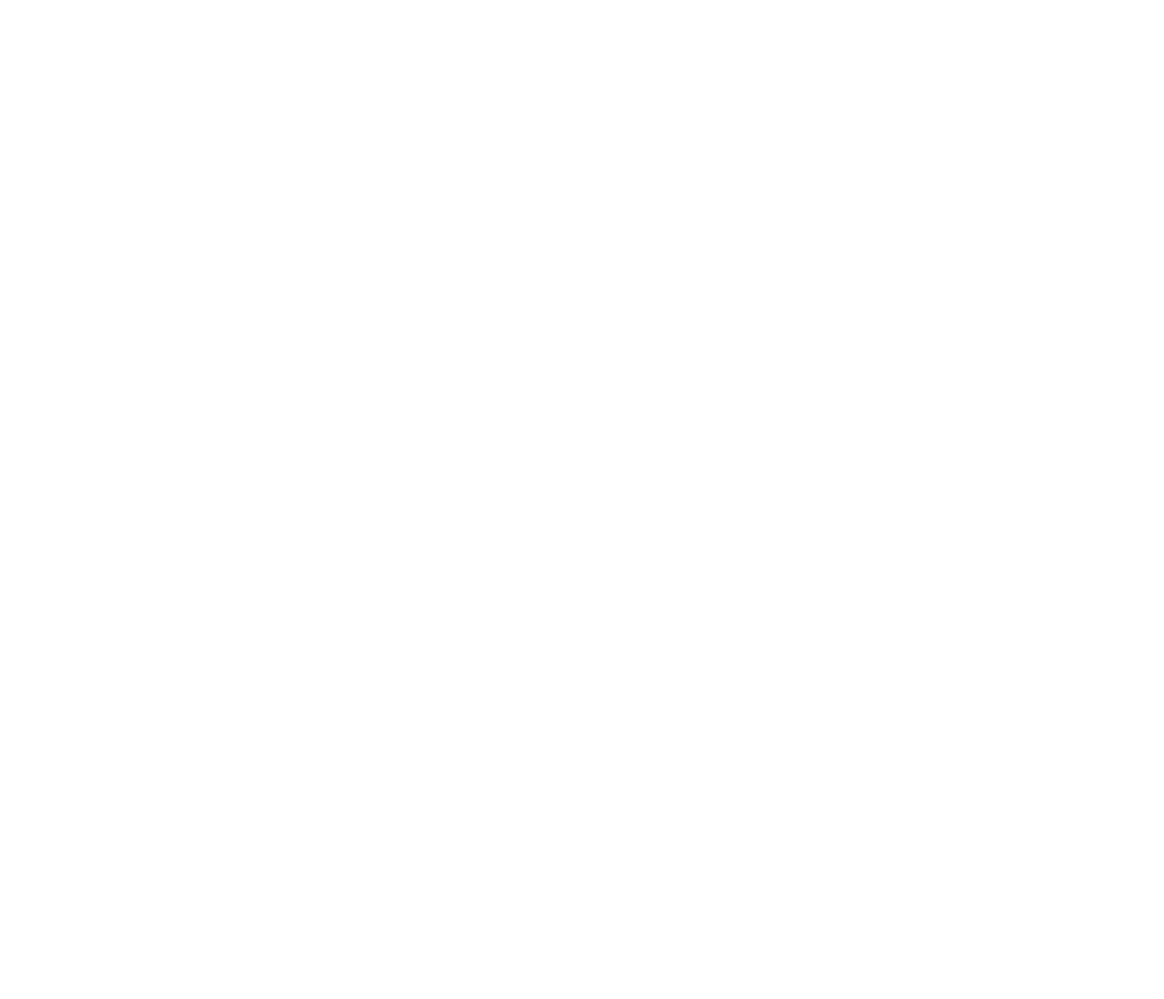
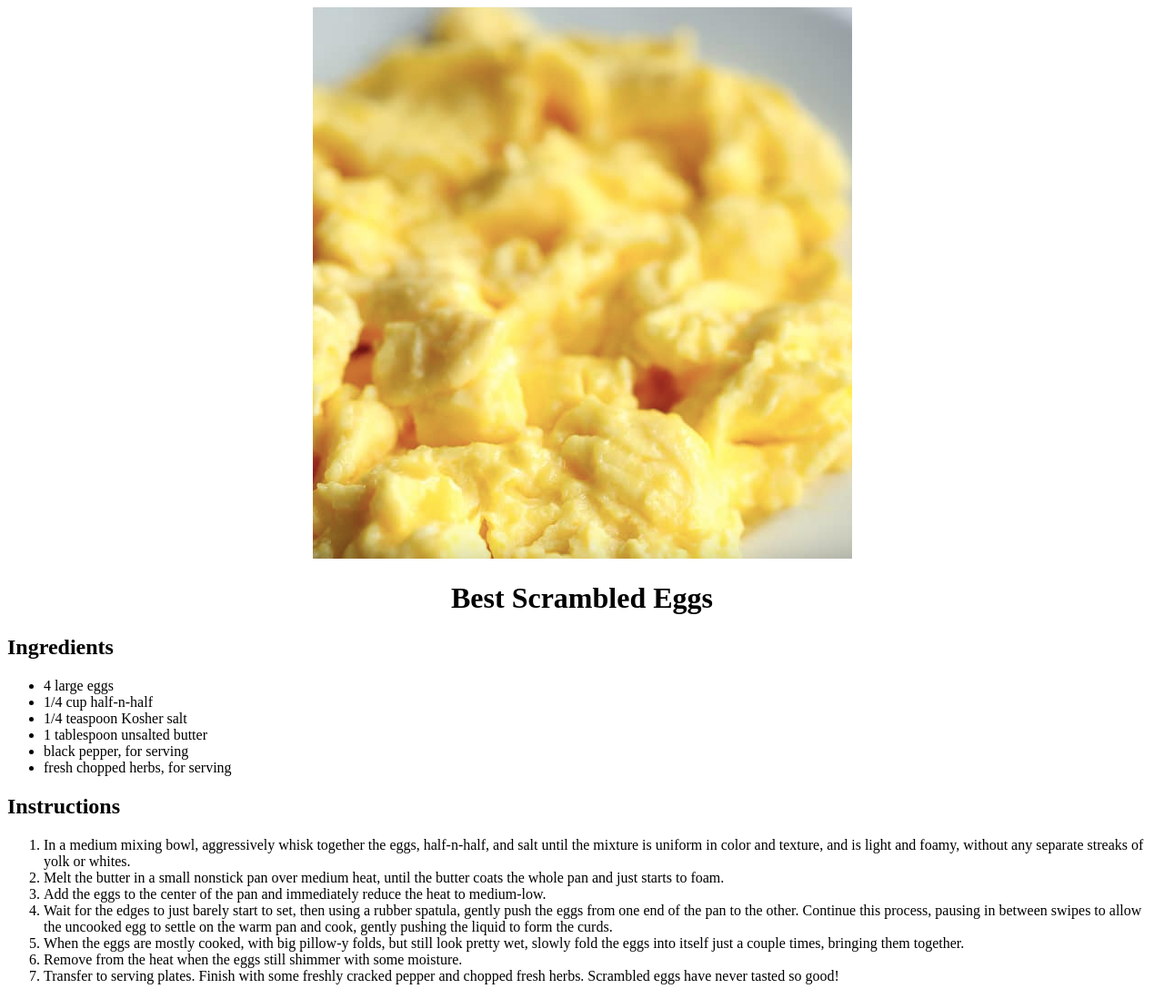
Before and after one commit to anon-e-mouse123/odin_recipes, a plain HTML site: page recipes/scrambled-eggs-with-bagel.html in a window 1280 px wide. Shown: the whole page at 91% size. Before the commit the page ends 800 px from the top, so only its background shows below. Drawn offline with Linux system fonts and the light colour scheme.

Commit message:
add scrambled_eggs and cereal and milk recipes
Added the final recipes. Also added the index.html that points to them.

```diff
--- a/recipes/scrambled-eggs-with-bagel.html
+++ b/recipes/scrambled-eggs-with-bagel.html
@@ -4,9 +4,29 @@
     <meta charset="UTF-8">
     <meta http-equiv="X-UA-Compatible" content="IE=edge">
     <meta name="viewport" content="width=device-width, initial-scale=1.0">
-    <title>Document</title>
+    <title>Scrambled Eggs</title>
 </head>
 <body>
-
+    <center><img src="../images/scrambled_eggs.png"></center>
+    <center><h1>Best Scrambled Eggs</h1></center>
+    <h2>Ingredients</h2>
+    <ul>
+        <li>4 large eggs</li>
+        <li>1/4 cup half-n-half</li>
+        <li>1/4 teaspoon Kosher salt</li>
+        <li>1 tablespoon unsalted butter</li>
+        <li>black pepper, for serving</lis>
+        <li>fresh chopped herbs, for serving</li>
+    </ul>
+    <h2>Instructions</h2>
+    <ol>
+        <li>In a medium mixing bowl, aggressively whisk together the eggs, half-n-half, and salt until the mixture is uniform in color and texture, and is light and foamy, without any separate streaks of yolk or whites.</li>
+        <li>Melt the butter in a small nonstick pan over medium heat, until the butter coats the whole pan and just starts to foam.</li>
+        <li>Add the eggs to the center of the pan and immediately reduce the heat to medium-low.</li>
+        <li>Wait for the edges to just barely start to set, then using a rubber spatula, gently push the eggs from one end of the pan to the other. Continue this process, pausing in between swipes to allow the uncooked egg to settle on the warm pan and cook, gently pushing the liquid to form the curds. </li>
+        <li>When the eggs are mostly cooked, with big pillow-y folds, but still look pretty wet, slowly fold the eggs into itself just a couple times, bringing them together.</li>
+        <li>Remove from the heat when the eggs still shimmer with some moisture.</li>
+        <li>Transfer to serving plates. Finish with some freshly cracked pepper and chopped fresh herbs. Scrambled eggs have never tasted so good!</li>
+    </ol>
 </body>
 </html>
```
Also changed, not shown: index.html (+8 -2 lines), recipes/cereal-and-milk.html (+16 -2 lines), images/cereal_and_milk.png (added), images/scrambled_eggs.png (added).
